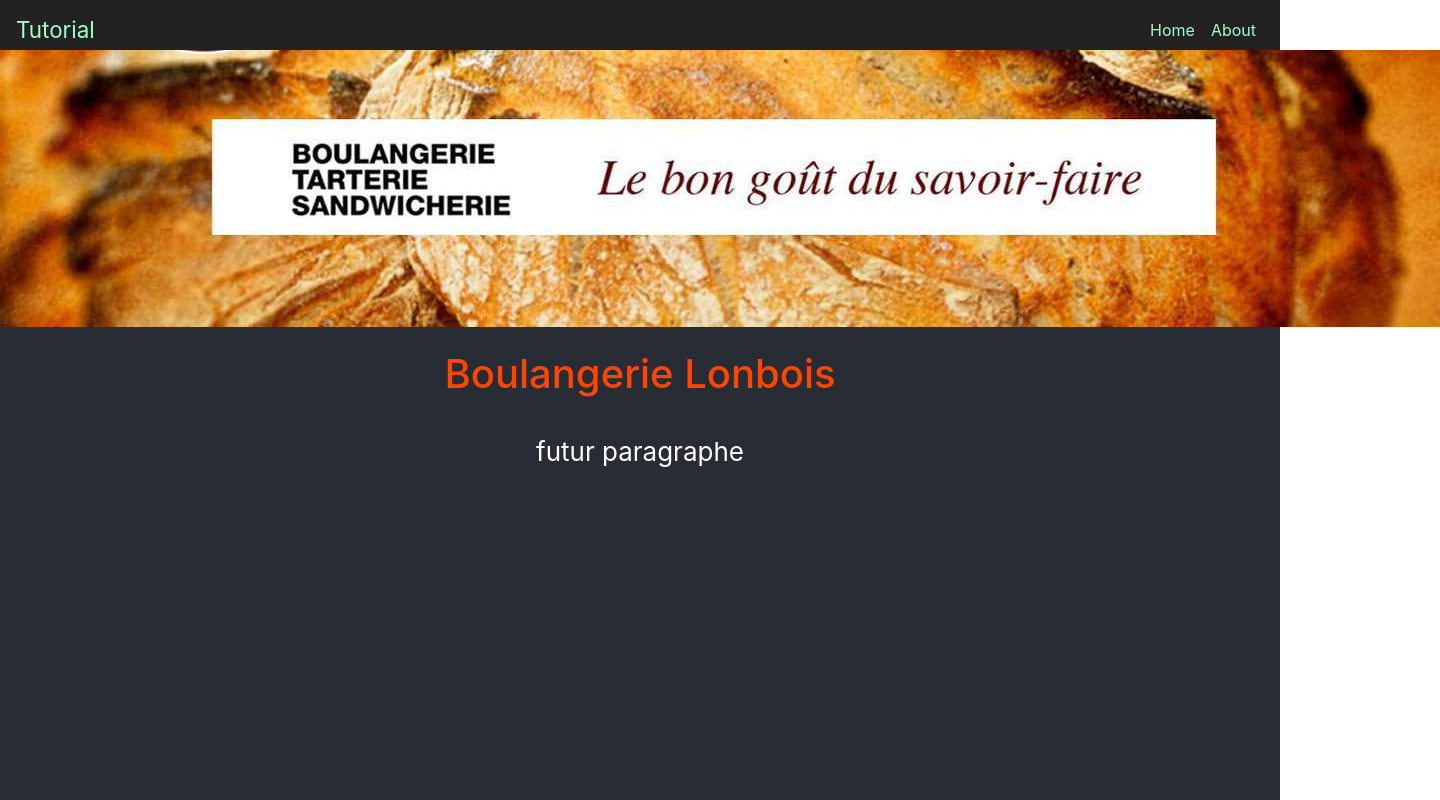
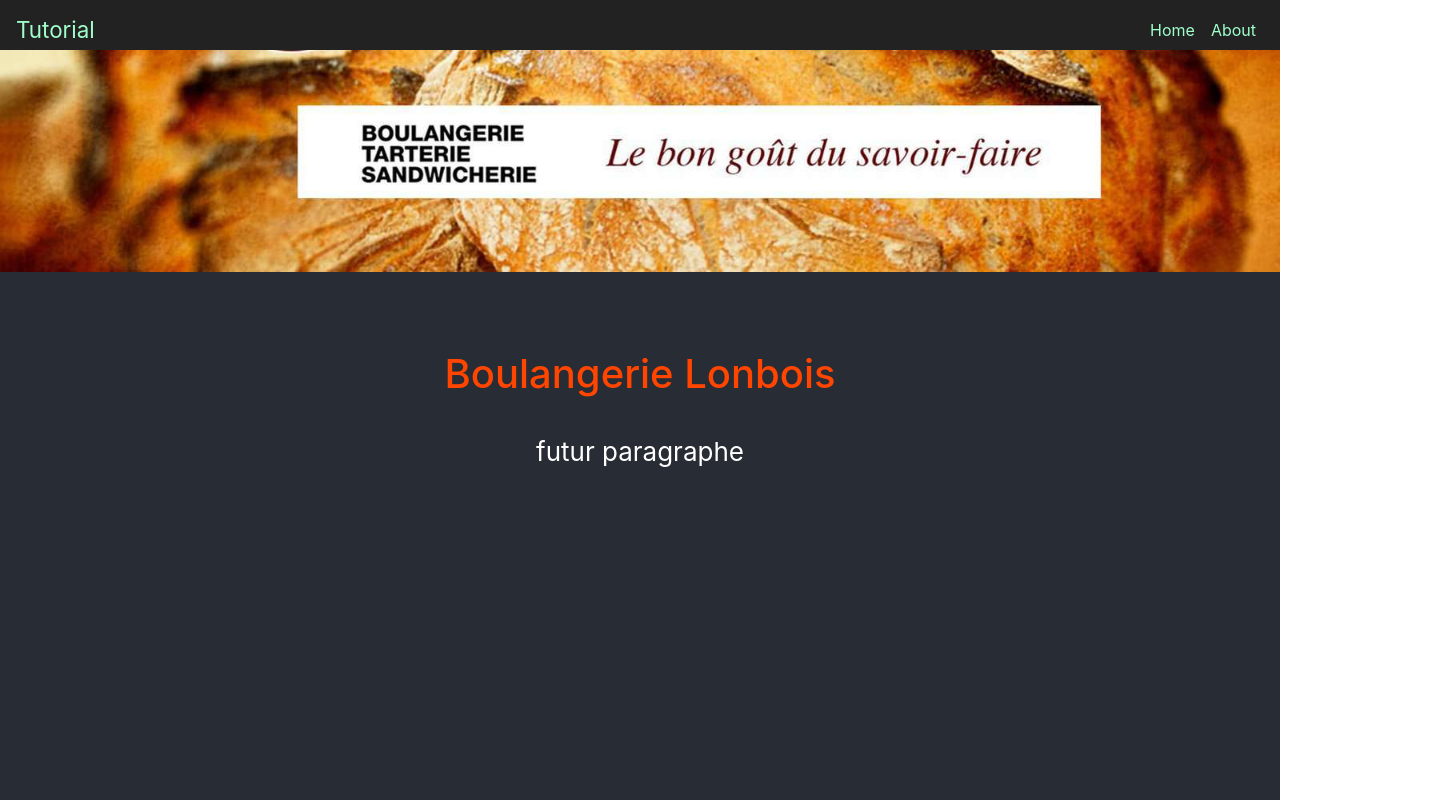
Before and after one commit to MagnesSimon/Web2021, a React (Create React App) app in the folder bakery/: page /home in a window 1280 px wide. Shown: the top 800 px of the page, 1440 px wide, since content can reach past the window. Built offline with nearby package versions, Linux system fonts and the light colour scheme.

Commit message:
commit dans le main

```diff
--- a/bakery/src/components/home/Home.css
+++ b/bakery/src/components/home/Home.css
@@ -1,5 +1,7 @@
 .App-banniere{
-    position: absolute;top: 50px;
+    position: absolute;
+    top: 50px;
+    width: 100%;
 }
 
 .nomBoulangerie {
```
